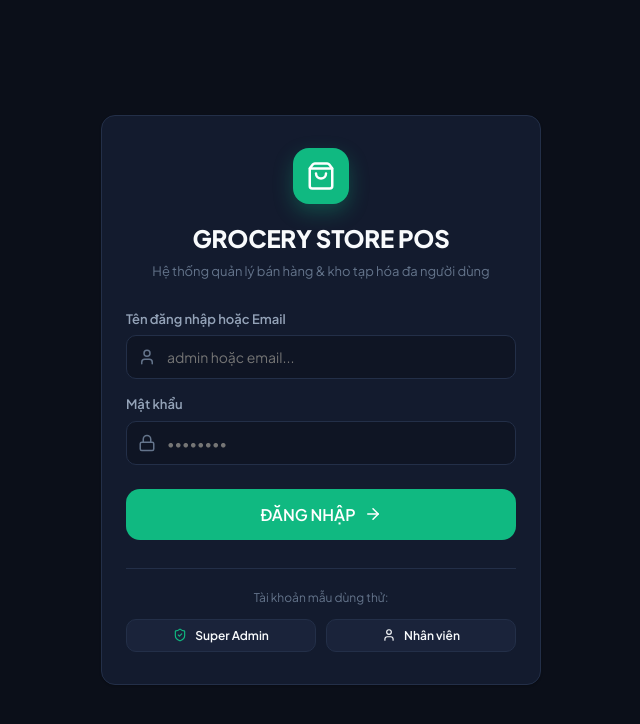
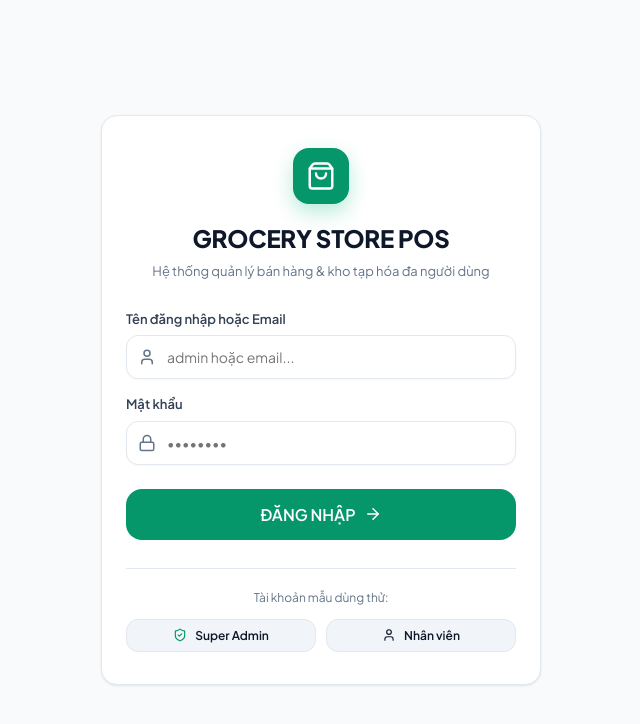
Before and after one commit to HoangHuynh26/grocery_store, a React (Vite) app in the folder frontend/: page /login in a window 1280 px wide. Shown: the top 724 px of the page, without its empty margins (319-959 px from the left). Built offline with nearby package versions, Linux system fonts and the light colour scheme; no server answers.

Commit message:
feat(ui): implement light theme, Apple liquid glass navbar, and 2-state toggle switches

```diff
--- a/frontend/src/components/common/Navbar.jsx
+++ b/frontend/src/components/common/Navbar.jsx
@@ -11,15 +11,18 @@ export default function Navbar({ onOpenQrScanner }) {
   return (
     <header style={{
       height: 'var(--header-height)',
-      backgroundColor: 'var(--bg-card)',
-      borderBottom: '1px solid var(--border-color)',
+      backgroundColor: 'rgba(255, 255, 255, 0.82)',
+      backdropFilter: 'blur(28px) saturate(190%)',
+      WebkitBackdropFilter: 'blur(28px) saturate(190%)',
+      borderBottom: '1px solid rgba(226, 232, 240, 0.85)',
       display: 'flex',
       alignItems: 'center',
       justifyContent: 'space-between',
-      padding: '0 16px',
+      padding: '0 20px',
       position: 'sticky',
       top: 0,
-      zIndex: 100
+      zIndex: 100,
+      boxShadow: '0 2px 16px rgba(15, 23, 42, 0.03)'
     }} className="app-navbar">
       {/* Brand & Title */}
       <div style={{ display: 'flex', alignItems: 'center', gap: '8px' }}>
--- /dev/null
+++ b/frontend/src/components/common/ToggleSwitch.jsx
@@ -0,0 +1,106 @@
+import React from 'react';
+
+/**
+ * Apple iOS Liquid Style Toggle Switch Component
+ *
+ * @param {Object} props
+ * @param {boolean} props.checked - Current boolean state
+ * @param {Function} props.onChange - Toggle event handler (newChecked: boolean) => void
+ * @param {string} [props.label] - Optional text label beside switch
+ * @param {boolean} [props.disabled] - Disabled state
+ * @param {'sm' | 'md' | 'lg'} [props.size='md'] - Switch sizing
+ * @param {string} [props.activeColor='var(--primary)'] - Track color when on
+ * @param {string} [props.inactiveColor='#cbd5e1'] - Track color when off
+ */
+export default function ToggleSwitch({
+  checked = false,
+  onChange,
+  label = null,
+  disabled = false,
+  size = 'md',
+  activeColor = 'var(--primary)',
+  inactiveColor = '#cbd5e1'
+}) {
+  const dimensions = {
+    sm: { width: 34, height: 20, thumb: 16, translate: 14 },
+    md: { width: 44, height: 24, thumb: 20, translate: 20 },
+    lg: { width: 52, height: 28, thumb: 24, translate: 24 }
+  }[size] || { width: 44, height: 24, thumb: 20, translate: 20 };
+
+  const handleToggle = (e) => {
+    e.stopPropagation();
+    if (disabled || !onChange) return;
+    onChange(!checked);
+  };
+
+  const handleKeyDown = (e) => {
+    if (e.key === ' ' || e.key === 'Enter') {
+      e.preventDefault();
+      handleToggle(e);
+    }
+  };
+
+  return (
+    <div
+      style={{
+        display: 'inline-flex',
+        alignItems: 'center',
+        gap: '8px',
+        opacity: disabled ? 0.5 : 1,
+        cursor: disabled ? 'not-allowed' : 'pointer',
+        userSelect: 'none'
+      }}
+      onClick={handleToggle}
+    >
+      {/* Apple-style Capsule Track */}
+      <div
+        role="switch"
+        aria-checked={checked}
+        tabIndex={disabled ? -1 : 0}
+        onKeyDown={handleKeyDown}
+        style={{
+          position: 'relative',
+          width: `${dimensions.width}px`,
+          height: `${dimensions.height}px`,
+          backgroundColor: checked ? activeColor : inactiveColor,
+          borderRadius: '9999px',
+          padding: '2px',
+          transition: 'background-color 0.28s cubic-bezier(0.4, 0, 0.2, 1), box-shadow 0.2s ease',
+          boxShadow: checked
+            ? '0 2px 8px rgba(5, 150, 105, 0.25), inset 0 1px 2px rgba(0, 0, 0, 0.06)'
+            : 'inset 0 1px 2px rgba(0, 0, 0, 0.08)',
+          outline: 'none',
+          flexShrink: 0
+        }}
+      >
+        {/* Apple-style Sliding Thumb */}
+        <div
+          style={{
+            width: `${dimensions.thumb}px`,
+            height: `${dimensions.thumb}px`,
+            backgroundColor: '#ffffff',
+            borderRadius: '50%',
+            transform: `translateX(${checked ? dimensions.translate : 0}px)`,
+            transition: 'transform 0.28s cubic-bezier(0.34, 1.56, 0.64, 1), box-shadow 0.2s ease',
+            boxShadow: '0 2px 5px rgba(0, 0, 0, 0.18), 0 0 1px rgba(0, 0, 0, 0.15)'
+          }}
+        />
+      </div>
+
+      {/* Label if provided */}
+      {label && (
+        <span
+          style={{
+            fontSize: size === 'sm' ? '12px' : '13px',
+            fontWeight: 600,
+            color: checked ? 'var(--primary)' : 'var(--text-muted)',
+            transition: 'color 0.2s ease',
+            whiteSpace: 'nowrap'
+          }}
+        >
+          {label}
+        </span>
+      )}
+    </div>
+  );
+}
--- a/frontend/src/index.css
+++ b/frontend/src/index.css
@@ -3,50 +3,50 @@
 :root {
   --font-family: 'Plus Jakarta Sans', -apple-system, BlinkMacSystemFont, 'Segoe UI', Roboto, sans-serif;
 
-  /* Primary Green / Emerald Palette */
-  --primary: #10b981;
-  --primary-hover: #059669;
-  --primary-light: rgba(16, 185, 129, 0.12);
-  --primary-border: rgba(16, 185, 129, 0.3);
+  /* Primary Green / Emerald Palette (Refined for Light Theme) */
+  --primary: #059669;
+  --primary-hover: #047857;
+  --primary-light: rgba(5, 150, 105, 0.08);
+  --primary-border: rgba(5, 150, 105, 0.25);
 
-  /* Backgrounds & Surfaces */
-  --bg-main: #0b0f19;
-  --bg-card: #131b2e;
-  --bg-card-hover: #1c2742;
-  --bg-card-secondary: #1a233a;
-  --bg-input: #0f1524;
-  --border-color: #232f48;
-  --border-focus: #10b981;
+  /* Backgrounds & Surfaces (Bright, Crisp Apple-Style Light Mode) */
+  --bg-main: #f8fafc;
+  --bg-card: #ffffff;
+  --bg-card-hover: #f1f5f9;
+  --bg-card-secondary: #f1f5f9;
+  --bg-input: #ffffff;
+  --border-color: #e2e8f0;
+  --border-focus: #059669;
 
-  /* Typography */
-  --text-primary: #f8fafc;
-  --text-secondary: #94a3b8;
+  /* Typography (High Contrast Slate Hierarchy) */
+  --text-primary: #0f172a;
+  --text-secondary: #334155;
   --text-muted: #64748b;
-  --text-inverse: #0b0f19;
+  --text-inverse: #ffffff;
 
-  /* Status Colors */
-  --success: #10b981;
-  --success-bg: rgba(16, 185, 129, 0.12);
-  --warning: #f59e0b;
-  --warning-bg: rgba(245, 158, 11, 0.12);
-  --danger: #ef4444;
-  --danger-bg: rgba(239, 68, 68, 0.12);
-  --info: #3b82f6;
-  --info-bg: rgba(59, 130, 246, 0.12);
+  /* Status Colors (Curated Light Badges) */
+  --success: #059669;
+  --success-bg: #ecfdf5;
+  --warning: #d97706;
+  --warning-bg: #fffbeb;
+  --danger: #dc2626;
+  --danger-bg: #fef2f2;
+  --info: #2563eb;
+  --info-bg: #eff6ff;
 
-  /* Layout dimensions */
+  /* Layout dimensions (Taller Apple Liquid Navbars) */
   --sidebar-width: 260px;
-  --mobile-nav-height: 64px;
-  --header-height: 64px;
-  --radius-sm: 6px;
-  --radius-md: 10px;
-  --radius-lg: 14px;
+  --mobile-nav-height: 72px;
+  --header-height: 68px;
+  --radius-sm: 8px;
+  --radius-md: 12px;
+  --radius-lg: 16px;
   --radius-full: 9999px;
 
-  /* Shadows */
-  --shadow-sm: 0 1px 2px rgba(0, 0, 0, 0.2);
-  --shadow-md: 0 4px 12px rgba(0, 0, 0, 0.3);
-  --shadow-lg: 0 10px 25px rgba(0, 0, 0, 0.4);
+  /* Soft Ambient Shadows */
+  --shadow-sm: 0 1px 3px rgba(15, 23, 42, 0.06), 0 1px 2px rgba(15, 23, 42, 0.04);
+  --shadow-md: 0 4px 16px -2px rgba(15, 23, 42, 0.08), 0 2px 6px -2px rgba(15, 23, 42, 0.04);
+  --shadow-lg: 0 16px 36px -4px rgba(15, 23, 42, 0.12), 0 4px 12px -2px rgba(15, 23, 42, 0.06);
 }
 
 * {
@@ -86,11 +86,11 @@ h1, h2, h3, h4, h5 {
   background: var(--bg-main);
 }
 ::-webkit-scrollbar-thumb {
-  background: var(--border-color);
+  background: #cbd5e1;
   border-radius: var(--radius-full);
 }
 ::-webkit-scrollbar-thumb:hover {
-  background: var(--text-muted);
+  background: #94a3b8;
 }
 
 /* Base button utilities */
@@ -190,10 +190,12 @@ h1, h2, h3, h4, h5 {
   color: var(--text-primary);
   font-size: 14px;
   outline: none;
-  transition: border-color 0.15s ease;
+  transition: border-color 0.15s ease, box-shadow 0.15s ease;
+  box-shadow: 0 1px 2px rgba(15, 23, 42, 0.03);
 }
 .form-control:focus {
   border-color: var(--border-focus);
+  box-shadow: 0 0 0 3px rgba(5, 150, 105, 0.12);
 }
 
 /* Badges */
@@ -297,7 +299,7 @@ h1, h2, h3, h4, h5 {
   border-bottom: none;
 }
 .table tr:hover td {
-  background-color: rgba(255, 255, 255, 0.02);
+  background-color: #f8fafc;
 }
 
 /* Responsive Form Grids */
@@ -477,13 +479,14 @@ h1, h2, h3, h4, h5 {
 .modal-overlay {
   position: fixed;
   inset: 0;
-  background-color: rgba(0, 0, 0, 0.75);
+  background-color: rgba(15, 23, 42, 0.4);
   display: flex;
   align-items: center;
   justify-content: center;
   z-index: 1000;
   padding: 16px;
-  backdrop-filter: blur(2px);
+  backdrop-filter: blur(8px);
+  -webkit-backdrop-filter: blur(8px);
 }
 @media (max-width: 640px) {
   .modal-overlay {
--- a/frontend/src/pages/AdminsPage.jsx
+++ b/frontend/src/pages/AdminsPage.jsx
@@ -3,6 +3,7 @@ import { formatDateTime } from '../utils/formatters';
 import api from '../services/api';
 import { Users, Plus, ShieldCheck, UserCheck, Lock, RefreshCw, KeyRound } from 'lucide-react';
 import Modal from '../components/common/Modal';
+import ToggleSwitch from '../components/common/ToggleSwitch';
 
 export default function AdminsPage() {
   const [users, setUsers] = useState([]);
@@ -173,9 +174,12 @@ export default function AdminsPage() {
                       </span>
                     </td>
                     <td>
-                      <span className={`badge ${u.is_active ? 'badge-success' : 'badge-danger'}`}>
-                        {u.is_active ? 'Hoạt động' : 'Tạm khóa'}
-                      </span>
+                      <ToggleSwitch
+                        checked={u.is_active}
+                        onChange={() => handleToggleStatus(u)}
+                        label={u.is_active ? 'Hoạt động' : 'Tạm khóa'}
+                        size="sm"
+                      />
                     </td>
                     <td style={{ textAlign: 'right' }}>
                       <button
--- a/frontend/src/pages/AnalyticsPage.jsx
+++ b/frontend/src/pages/AnalyticsPage.jsx
@@ -46,7 +46,7 @@ export default function AnalyticsPage() {
     datasets: [{
       data: chartData?.paymentBreakdown?.map(p => parseFloat(p.total_amount)) || [],
       backgroundColor: ['#10b981', '#3b82f6'],
-      borderColor: '#131b2e',
+      borderColor: '#ffffff',
       borderWidth: 2
     }]
   };
--- a/frontend/src/pages/CategoriesPage.jsx
+++ b/frontend/src/pages/CategoriesPage.jsx
@@ -3,6 +3,7 @@ import api from '../services/api';
 import { Tags, Plus, Edit2, Trash2, RefreshCw } from 'lucide-react';
 import Modal from '../components/common/Modal';
 import ConfirmDialog from '../components/common/ConfirmDialog';
+import ToggleSwitch from '../components/common/ToggleSwitch';
 
 export default function CategoriesPage() {
   const [categories, setCategories] = useState([]);
@@ -87,6 +88,21 @@ export default function CategoriesPage() {
     }
   };
 
+  const handleToggleCategoryStatus = async (cat) => {
+    const nextActive = !cat.is_active;
+    // Optimistic UI update
+    setCategories((prev) =>
+      prev.map((c) => (c.id === cat.id ? { ...c, is_active: nextActive } : c))
+    );
+
+    try {
+      await api.put(`/categories/${cat.id}`, { isActive: nextActive });
+    } catch (err) {
+      alert(err.message || 'Không thể thay đổi trạng thái danh mục.');
+      loadCategories();
+    }
+  };
+
   return (
     <div className="page-container">
       {/* Header */}
@@ -158,9 +174,12 @@ export default function CategoriesPage() {
                     </span>
                   </td>
                   <td>
-                    <span className={`badge ${cat.is_active ? 'badge-success' : 'badge-danger'}`}>
-                      {cat.is_active ? 'Hoạt động' : 'Tạm ngưng'}
-                    </span>
+                    <ToggleSwitch
+                      checked={cat.is_active}
+                      onChange={() => handleToggleCategoryStatus(cat)}
+                      label={cat.is_active ? 'Đang hoạt động' : 'Tạm ngưng'}
+                      size="sm"
+                    />
                   </td>
                   <td style={{ textAlign: 'right' }}>
                     <div style={{ display: 'inline-flex', gap: '6px' }}>
```
Also changed, not shown: frontend/src/components/common/MobileBottomNav.jsx (+55 -26 lines), frontend/src/components/common/Sidebar.jsx (+12 -7 lines), 2 other files (tests, documents, lock files or other folders).
